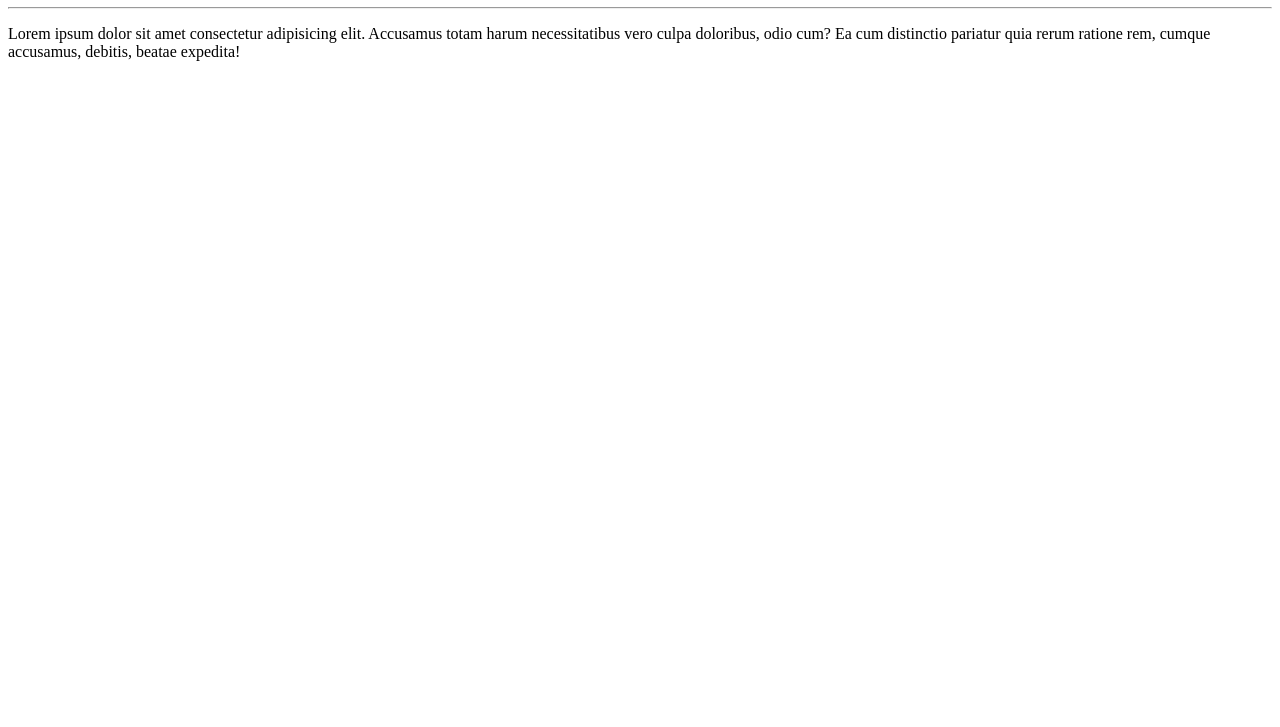
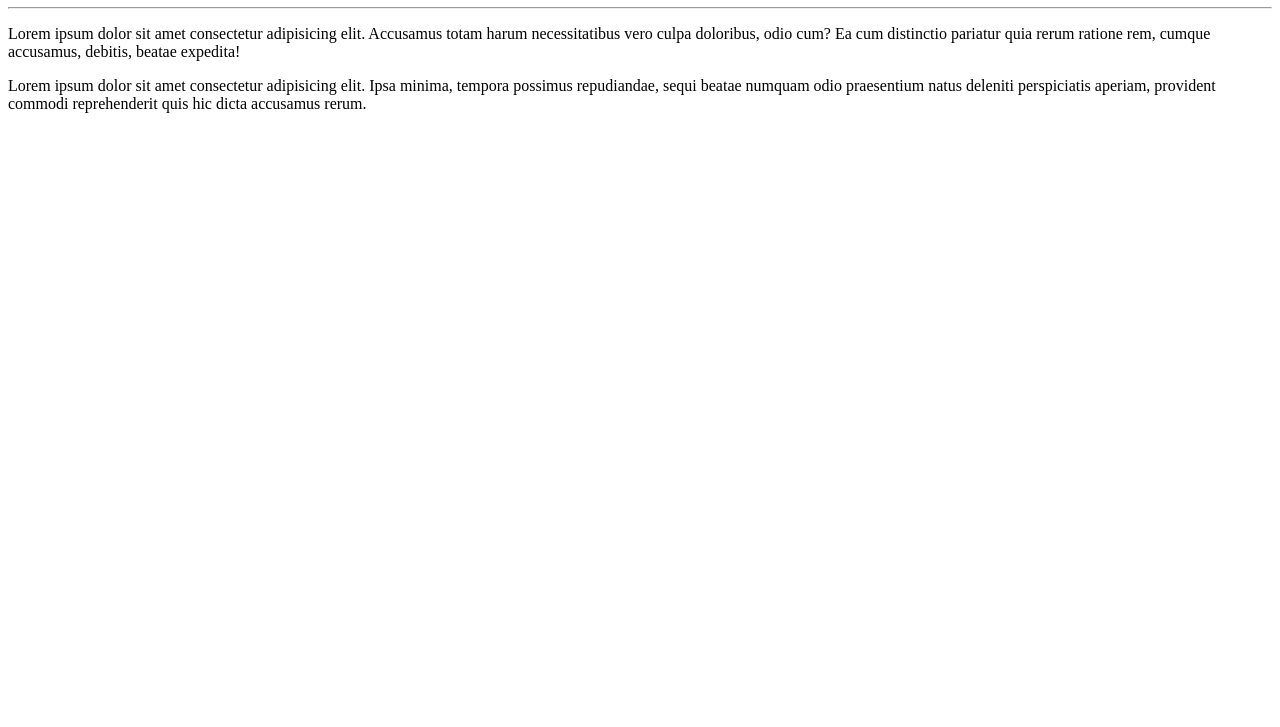
Before and after one commit to JoaoCesarBBF/Ola-Mundo, a plain HTML site: page site-exemplo/index.html in a window 1280 px wide. Shown: the part 73-800 px from the top of the page. Drawn offline with Linux system fonts and the light colour scheme.

Commit message:
adicionei um paragrafo

```diff
--- a/site-exemplo/index.html
+++ b/site-exemplo/index.html
@@ -9,5 +9,6 @@
     <h1>Olá, Mundo!</h1>
     <hr>
     <p>Lorem ipsum dolor sit amet consectetur adipisicing elit. Accusamus totam harum necessitatibus vero culpa doloribus, odio cum? Ea cum distinctio pariatur quia rerum ratione rem, cumque accusamus, debitis, beatae expedita!</p>
+    <p>Lorem ipsum dolor sit amet consectetur adipisicing elit. Ipsa minima, tempora possimus repudiandae, sequi beatae numquam odio praesentium natus deleniti perspiciatis aperiam, provident commodi reprehenderit quis hic dicta accusamus rerum.</p>
 </body>
 </html>
```
